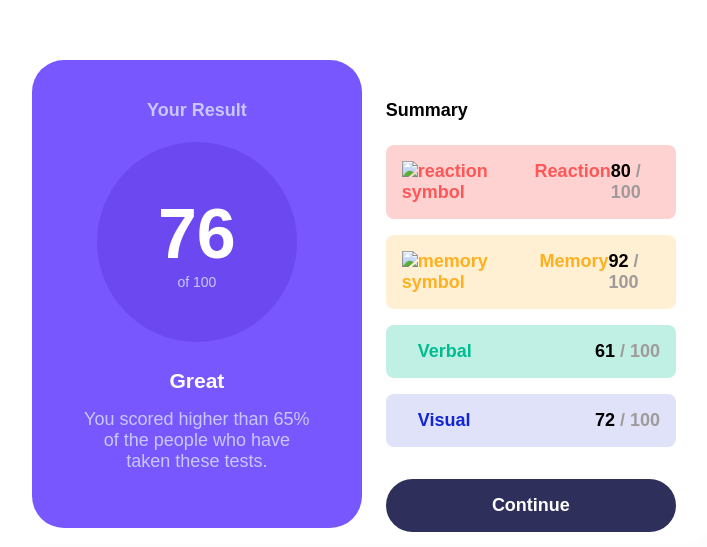
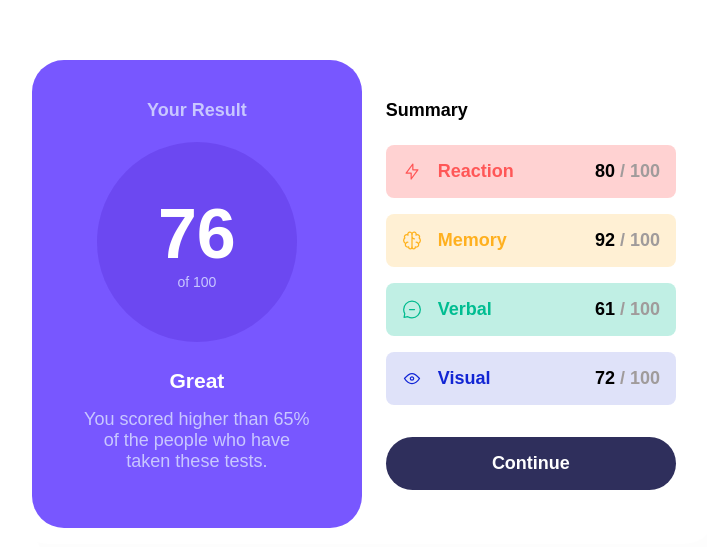
Before and after one commit to BozJR/results-summary-component, a plain HTML site: page index.html in a window 1280 px wide. Shown: the part 276-823 px from the top of the page, without its empty margins (274-981 px from the left). Drawn offline with Linux system fonts and the light colour scheme.

Commit message:
img location file changed

```diff
--- a/index.html
+++ b/index.html
@@ -24,22 +24,22 @@
       <div class="summary__container">
         <h4>Summary</h4>
         <div class="summary__reaction">
-          <img src="/results-summary-component-main/assets/images/icon-reaction.svg" alt="reaction symbol">
+          <img src="/assets/images/icon-reaction.svg" alt="reaction symbol">
           <p>Reaction</p>
           <span>80 <span class="ttt">/ 100</span></span>
         </div>
         <div class="summary__memory">
-          <img src="/results-summary-component-main/assets/images/icon-memory.svg" alt="memory symbol">
+          <img src="/assets/images/icon-memory.svg" alt="memory symbol">
           <p>Memory</p>
           <span>92 <span class="ttt">/ 100</span></span>
         </div>
         <div class="summary__verbal">
-          <img src="/results-summary-component-main/assets/images/icon-verbal.svg" alt="">
+          <img src="/assets/images/icon-verbal.svg" alt="">
           <p>Verbal</p>
           <span>61 <span class="ttt">/ 100</span></span>
         </div>
         <div class="summary__visual">
-          <img src="/results-summary-component-main/assets/images/icon-visual.svg" alt="">
+          <img src="/assets/images/icon-visual.svg" alt="">
           <p>Visual</p>
           <span>72 <span class="ttt">/ 100</span></span>
         </div>
```
